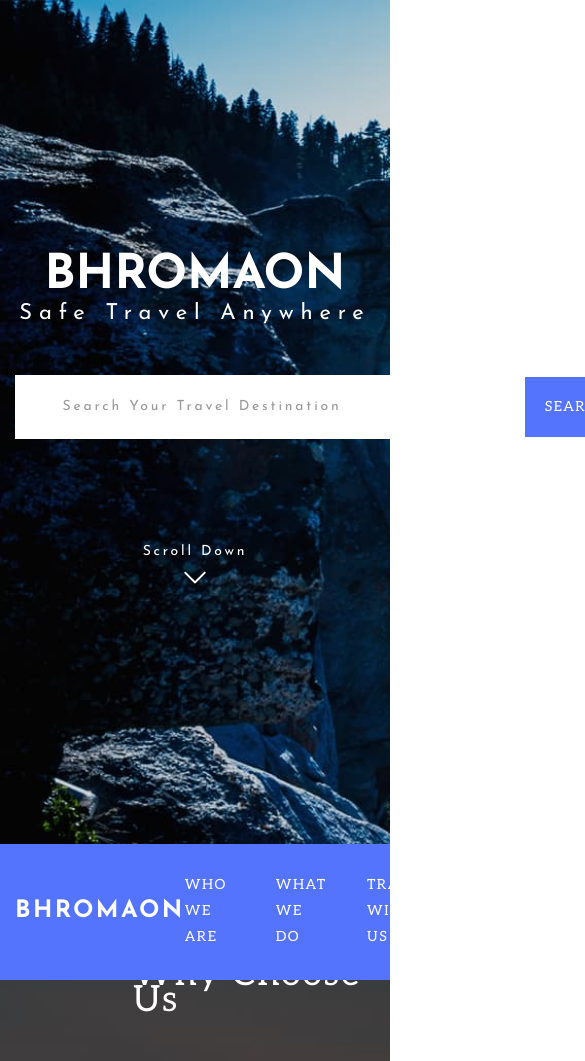
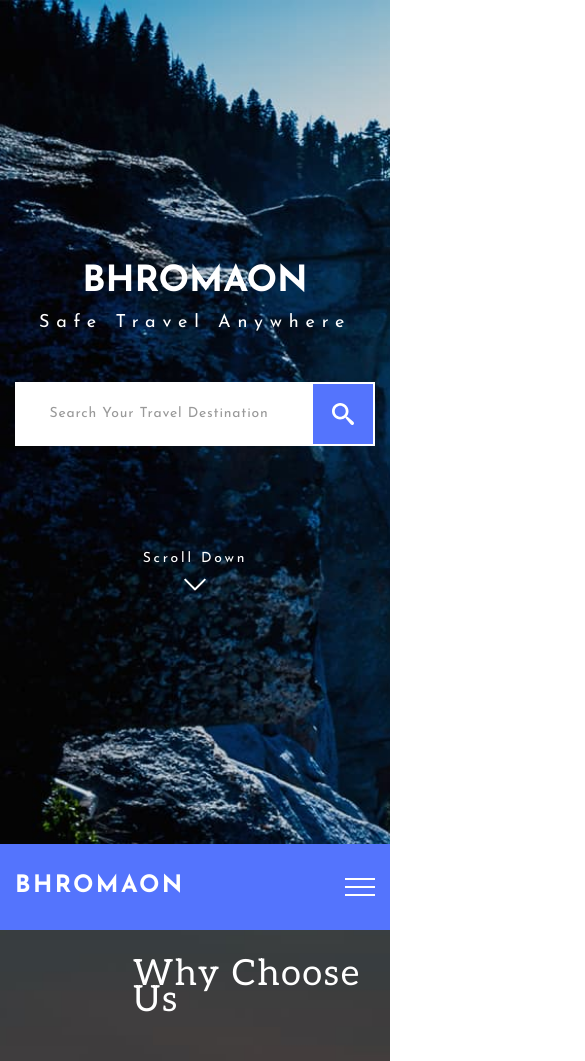
Before and after one commit to YuriiPohorilets/bhromaon-travel, a plain HTML site: page index.html in a window 390 px wide. Shown: the top 1061 px of the page, 585 px wide, since content can reach past the window. Drawn offline with nearby package versions, Linux system fonts and the light colour scheme.

Commit message:
add media header

```diff
--- a/index.html
+++ b/index.html
@@ -48,6 +48,10 @@
     <header class="header" id="myHeader">
       <div class="header__container container">
         <a class="logo" href="#hero-section">Bhromaon</a>
+        <div class="burger">
+          <span class="burger__item"></span>
+        </div>
+
         <nav class="nav">
           <ul class="nav__list">
             <li class="nav__item">
@@ -83,7 +87,7 @@
             />
             <label class="search__label" for="site-search"> Search Your Travel Destination </label>
             <button class="search__btn" type="submit">
-              Search
+              <span class="search__text">Search</span>
               <svg class="search__icon">
                 <use href="./images/icon-sprite.svg#icon-search"></use>
               </svg>
--- a/sass/base/_global.scss
+++ b/sass/base/_global.scss
@@ -5,7 +5,6 @@ body {
   line-height: 1.62;
   letter-spacing: 1.6px;
   color: getColor(primary);
-
 }
 
 h1,
@@ -38,6 +37,10 @@ img {
   @include bpoint(desktop) {
     width: getSize(desktop);
   }
+}
+
+.section {
+  padding: 115px;
 }
 
 .hidden {
--- a/sass/components/_header.scss
+++ b/sass/components/_header.scss
@@ -13,7 +13,10 @@
   position: fixed;
   z-index: 999;
   top: 0;
-    width: 100%
+
+  width: 100%;
+  background-color: rgba(84, 115, 253, 0.8);
+  box-shadow: getShadow(btn);
 }
 
 .header__container {
@@ -37,6 +40,69 @@
   &:hover,
   &:focus {
     text-shadow: getShadow(btn);
+  }
+}
+
+// Burger
+.burger {
+  position: relative;
+
+  width: 30px;
+  height: 30px;
+
+  &::before {
+    content: '';
+    position: absolute;
+
+    top: 20%;
+    left: 50%;
+
+    transform: translateX(-50%);
+
+    width: 100%;
+    height: 2px;
+
+    background-color: #fff;
+  }
+
+  &::after {
+    content: '';
+    position: absolute;
+
+    bottom: 20%;
+    left: 50%;
+
+    transform: translateX(-50%);
+
+    width: 100%;
+    height: 2px;
+
+    background-color: #fff;
+  }
+
+  @include bpoint(desktop) {
+    display: none;
+  }
+}
+
+.burger__item {
+  position: absolute;
+  top: 50%;
+  left: 50%;
+
+  transform: translate(-50%, -50%);
+
+  width: 100%;
+  height: 2px;
+
+  background-color: #fff;
+}
+
+.nav {
+  display: none;
+
+  @include bpoint(desktop) {
+    display: block;
   }
 }
 
@@ -68,8 +134,7 @@
   padding: 20px 0;
 
   transition: transform getProperty(time) getProperty(cubic),
-        color getProperty(time) getProperty(cubic),
-        text-shadow getProperty(time) getProperty(cubic);
+    color getProperty(time) getProperty(cubic), text-shadow getProperty(time) getProperty(cubic);
 
   &::after {
     content: '';
@@ -116,13 +181,18 @@
 
   font-family: 'Josefin Sans';
   font-weight: 700;
-    font-size: 48px;
-    line-height: 0.54;
+  font-size: 36px;
+  line-height: 1.04;
   letter-spacing: 4.8px;
   text-transform: uppercase;
   color: getColor(secondary);
 
-    animation: tracking-in-contract 2000ms cubic-bezier(0.215, 0.610, 0.355, 1.000) both;
+  animation: tracking-in-contract 2000ms cubic-bezier(0.215, 0.61, 0.355, 1) both;
+
+  @include bpoint(tablet) {
+    font-size: 48px;
+    line-height: 0.54;
+  }
 }
 
 @keyframes tracking-in-contract {
@@ -144,12 +214,15 @@
 .hero__subtitle {
   margin-bottom: 48px;
 
-    font-size: 22px;
+  font-size: 18px;
   line-height: 1.18;
   letter-spacing: 6.82px;
   color: getColor(secondary);
+  animation: tracking-in-expand 2000ms cubic-bezier(0.215, 0.61, 0.355, 1) both;
 
-    animation: tracking-in-expand 2000ms cubic-bezier(0.215, 0.610, 0.355, 1.000) both;
+  @include bpoint(tablet) {
+    font-size: 22px;
+  }
 }
 
 @keyframes tracking-in-expand {
@@ -174,34 +247,40 @@
   margin-left: auto;
   margin-right: auto;
 
-    width: 653px;
+  max-width: 653px;
 }
 
 .search__label {
   position: absolute;
   top: 50%;
-    left: 50%;
+  left: 90%;
+  width: 100%;
 
   transform: translate(-100%, -50%);
 
   font-size: 14px;
   line-height: 1.86;
-    letter-spacing: 2.8px;
+  letter-spacing: 0.8px;
   color: getColor(copy);
 
   cursor: text;
 
   transition: transform getProperty(time) getProperty(cubic),
     color getProperty(time) getProperty(cubic) 200ms;
+
+  @include bpoint(tablet) {
+    left: 100%;
+    letter-spacing: 2.8px;
+  }
 }
 
 .search__input {
-    padding-top: 20px;
-    padding-bottom: 20px;
+  padding-top: 5px;
+  padding-bottom: 5px;
   padding-left: 45px;
-    padding-right: 180px;
+  padding-right: 45px;
 
-    width: 653px;
+  width: 100%;
   height: 64px;
 
   font-size: 18px;
@@ -210,13 +289,19 @@
   background-color: getColor(active-white);
   border: none;
 
-    &:not(:placeholder-shown)+.search__label,
-    &:focus-within+.search__label {
+  &:not(:placeholder-shown) + .search__label,
+  &:focus-within + .search__label {
     color: getColor(secondary);
     transform: translate(-100%, 150%);
   }
+
+  @include bpoint(tablet) {
+    padding-top: 20px;
+    padding-bottom: 20px;
+    padding-left: 45px;
+    padding-right: 180px;
   }
-
+}
 
 .search__btn {
   position: absolute;
@@ -229,7 +314,7 @@
   align-items: center;
   justify-content: center;
 
-    padding: 17px 20px;
+  padding: 19px 19px;
 
   font-family: getFont(secondary);
   font-size: 14px;
@@ -242,6 +327,7 @@
   border: none;
 
   cursor: pointer;
+  overflow: hidden;
 
   transition: background-color getProperty(time) getProperty(cubic);
 
@@ -250,19 +336,29 @@
     background-color: getColor(active-accent);
   }
 
-    &:hover .search__icon,
-    &:focus .search__icon {
-        transform: scale(1.2);
+  @include bpoint(tablet) {
+    padding: 17px 20px;
+  }
+}
+
+.search__text {
+  display: none;
+
+  @include bpoint(tablet) {
+    display: block;
   }
 }
 
 .search__icon {
-    margin-left: 15px;
   width: 22px;
   height: 22px;
   fill: currentColor;
 
   transition: transform getProperty(time) getProperty(cubic);
+
+  @include bpoint(tablet) {
+    margin-left: 15px;
+  }
 }
 
 .hero__scroll {
```
Also changed, not shown: css/main.css, css/main.min.css, 2 other files. Lines whose indentation alone changed are shown as unchanged.
